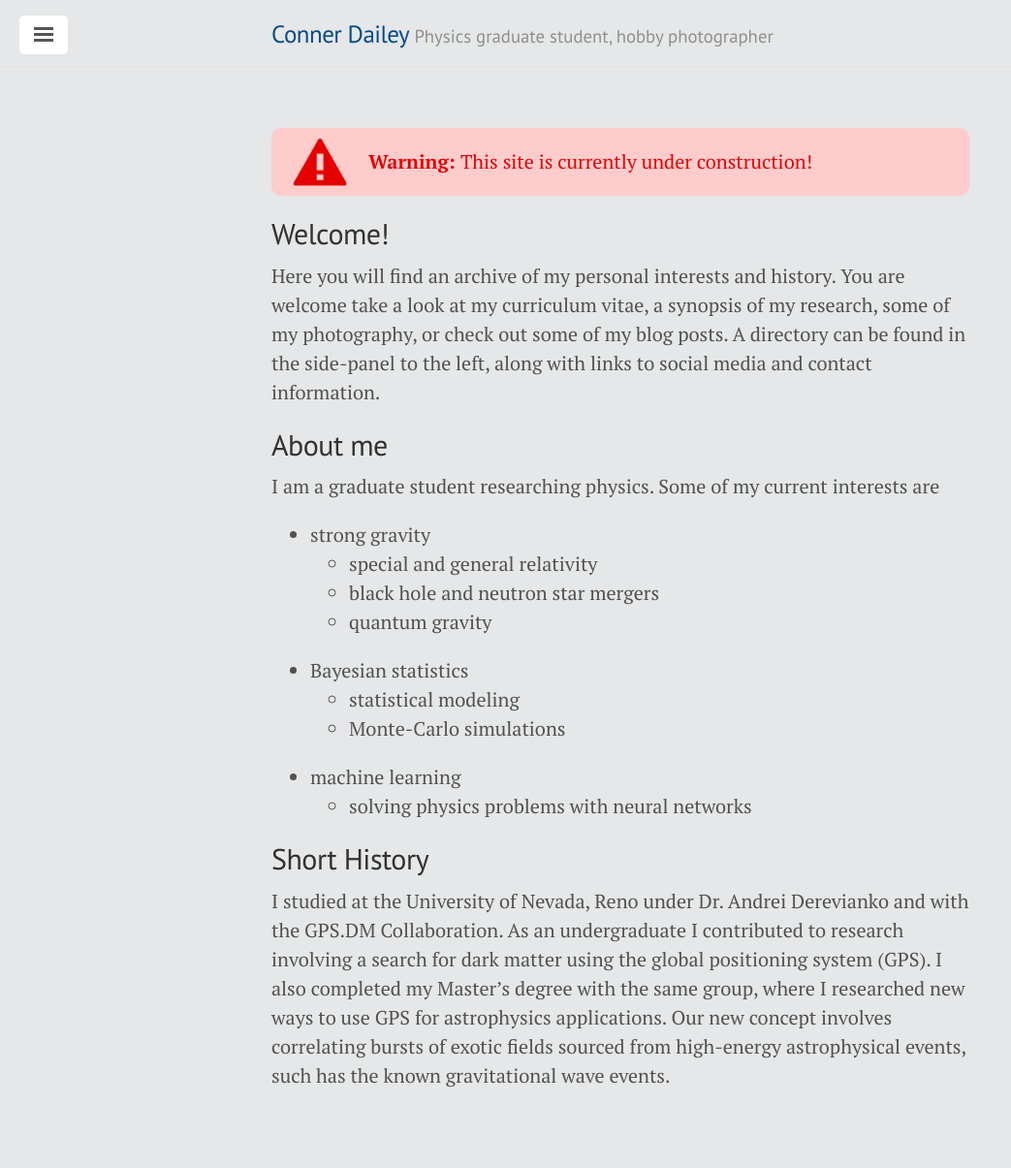
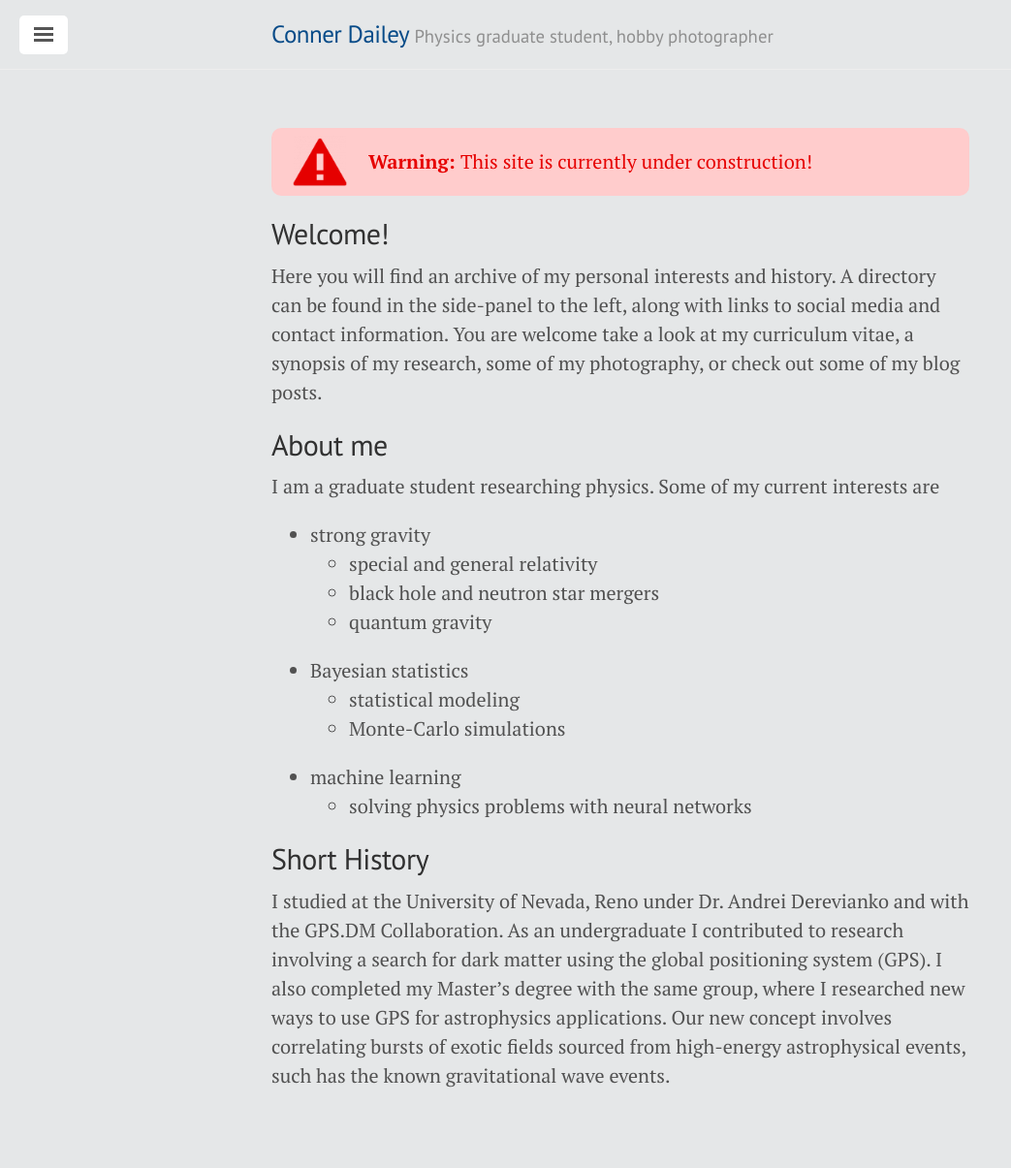
Before and after one commit to TakeTwiceDailey/TakeTwiceDailey.github.io, a Jekyll site: the page built from index.md, in a window 1280 px wide. Shown: the whole page at 97% size, without its empty margins (0-1043 px from the left). Built offline with Jekyll 4.4.1, drawn with Linux system fonts in a browser that asks for light colours; nearby versions of some CDN libraries.

Commit message:
changed main page wording

```diff
--- a/index.md
+++ b/index.md
@@ -7,7 +7,7 @@ title: Welcome!
 
 ## Welcome!
 
-Here you will find an archive of my personal interests and history. You are welcome take a look at my curriculum vitae, a synopsis of my research, some of my photography, or check out some of my blog posts. A directory can be found in the side-panel to the left, along with links to social media and contact information.
+Here you will find an archive of my personal interests and history. A directory can be found in the side-panel to the left, along with links to social media and contact information. You are welcome take a look at my curriculum vitae, a synopsis of my research, some of my photography, or check out some of my blog posts.
 
 ## About me
 
```
